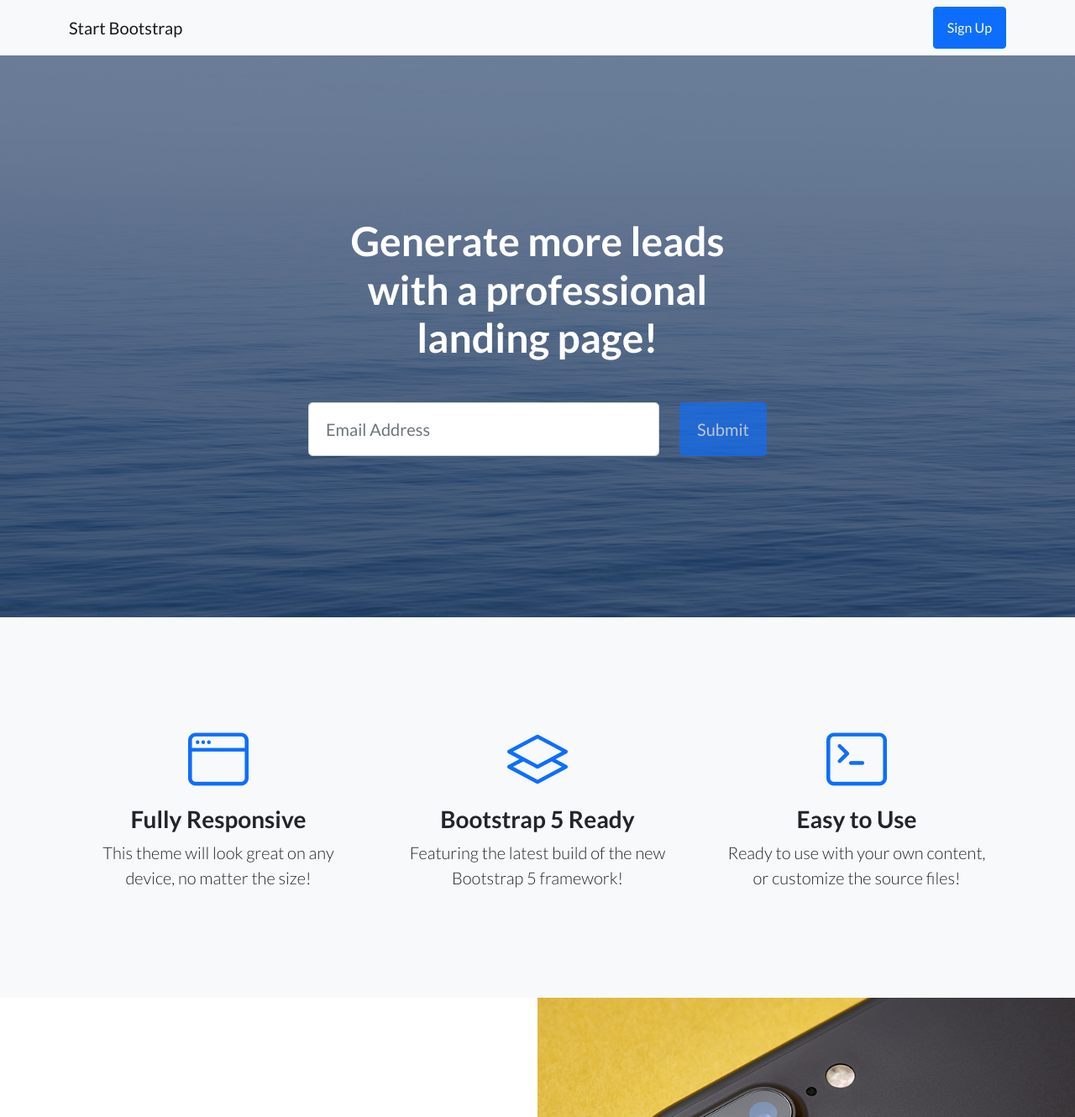
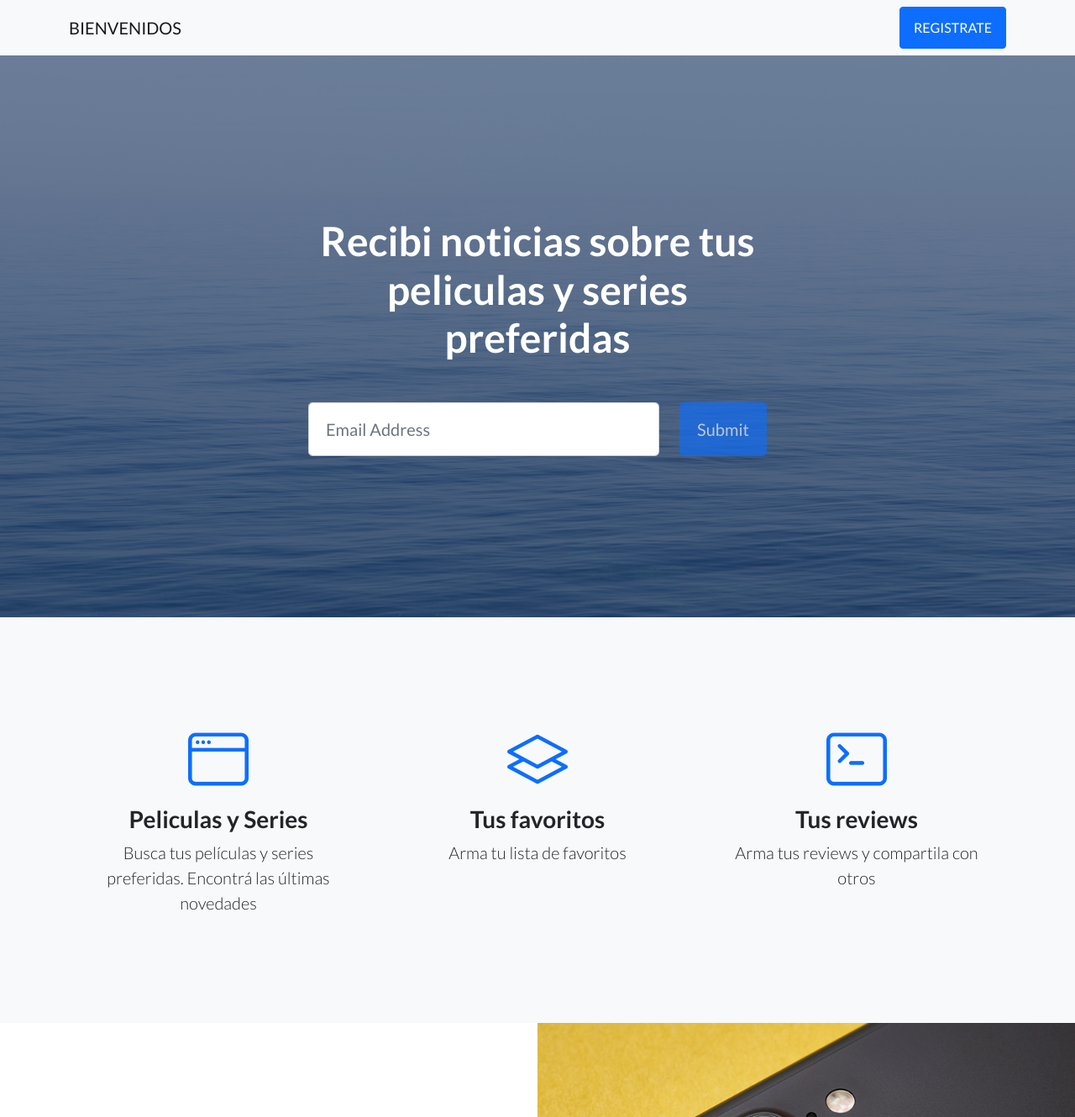
Before and after one commit to msgimenez/tercera-preentregagimenezm, a Django app: page /mispeliculas/ in a window 1280 px wide. Shown: the top 1330 px of the page at 84% size. Run offline with Django 4.2, Linux system fonts and the light colour scheme; some libraries are stand-ins or nearby versions.

Commit message:
otra nueva nueva modificacion

```diff
--- a/mispeliculas/templates/mispeliculas/inicio.html
+++ b/mispeliculas/templates/mispeliculas/inicio.html
@@ -20,8 +20,8 @@
         <!-- Navigation-->
         <nav class="navbar navbar-light bg-light static-top">
             <div class="container">
-                <a class="navbar-brand" href="#!">Start Bootstrap</a>
-                <a class="btn btn-primary" href="#signup">Sign Up</a>
+                <a class="navbar-brand" href="#!">BIENVENIDOS</a>
+                <a class="btn btn-primary" href="#signup">REGISTRATE</a>
             </div>
         </nav>
         <!-- Masthead-->
@@ -31,7 +31,7 @@
                     <div class="col-xl-6">
                         <div class="text-center text-white">
                             <!-- Page heading-->
-                            <h1 class="mb-5">Generate more leads with a professional landing page!</h1>
+                            <h1 class="mb-5"> Recibi noticias sobre tus peliculas y series preferidas</h1>
                             <!-- Signup form-->
                             <!-- * * * * * * * * * * * * * * *-->
                             <!-- * * SB Forms Contact Form * *-->
@@ -79,22 +79,22 @@
                     <div class="col-lg-4">
                         <div class="features-icons-item mx-auto mb-5 mb-lg-0 mb-lg-3">
                             <div class="features-icons-icon d-flex"><i class="bi-window m-auto text-primary"></i></div>
-                            <h3>Fully Responsive</h3>
-                            <p class="lead mb-0">This theme will look great on any device, no matter the size!</p>
+                            <h3>Peliculas y Series</h3>
+                            <p class="lead mb-0">Busca tus películas y series preferidas. Encontrá las últimas novedades</p>
                         </div>
                     </div>
                     <div class="col-lg-4">
                         <div class="features-icons-item mx-auto mb-5 mb-lg-0 mb-lg-3">
                             <div class="features-icons-icon d-flex"><i class="bi-layers m-auto text-primary"></i></div>
-                            <h3>Bootstrap 5 Ready</h3>
-                            <p class="lead mb-0">Featuring the latest build of the new Bootstrap 5 framework!</p>
+                            <h3>Tus favoritos</h3>
+                            <p class="lead mb-0">Arma tu lista de favoritos</p>
                         </div>
                     </div>
                     <div class="col-lg-4">
                         <div class="features-icons-item mx-auto mb-0 mb-lg-3">
                             <div class="features-icons-icon d-flex"><i class="bi-terminal m-auto text-primary"></i></div>
-                            <h3>Easy to Use</h3>
-                            <p class="lead mb-0">Ready to use with your own content, or customize the source files!</p>
+                            <h3>Tus reviews</h3>
+                            <p class="lead mb-0"> Arma tus reviews y compartila con otros</p>
                         </div>
                     </div>
                 </div>
```
